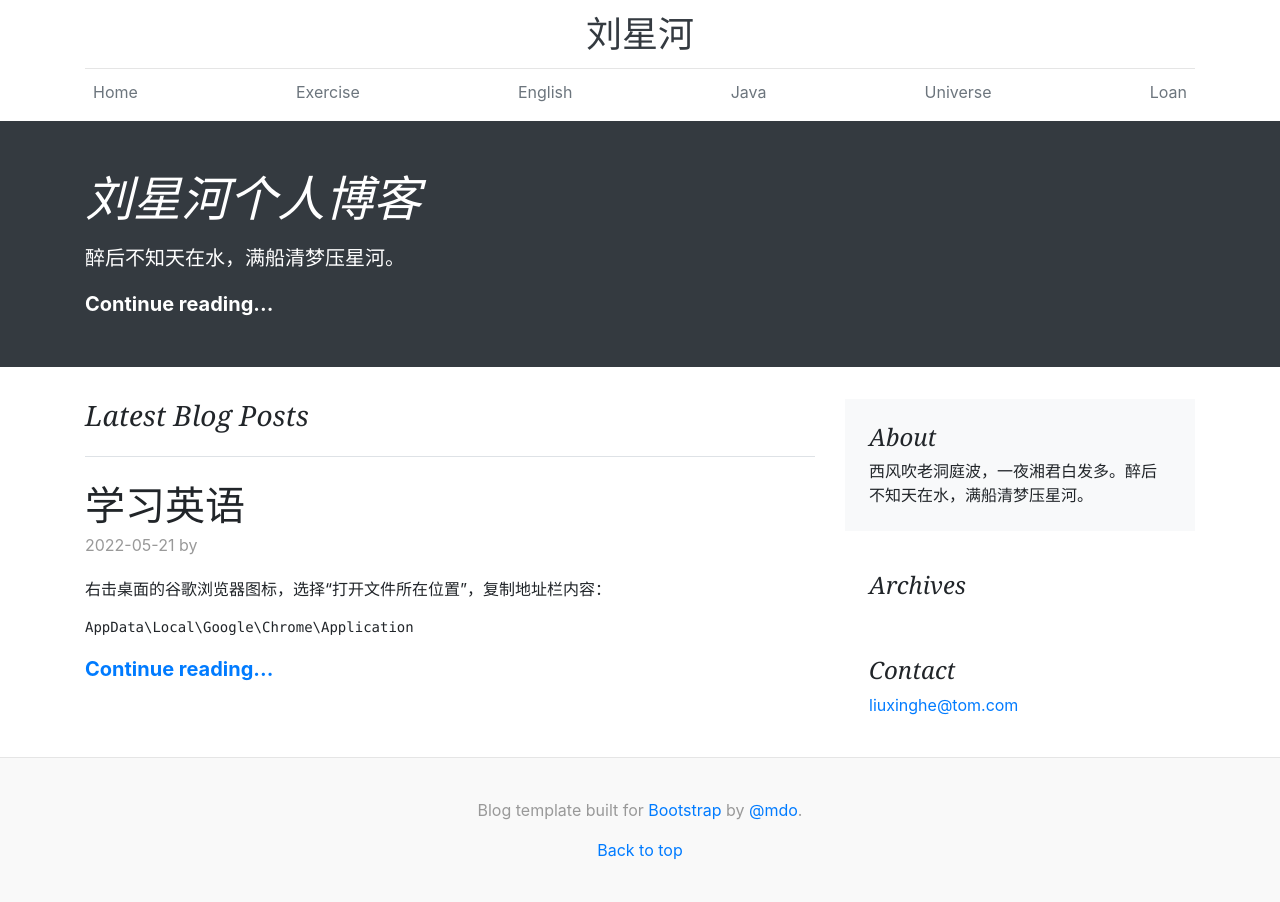
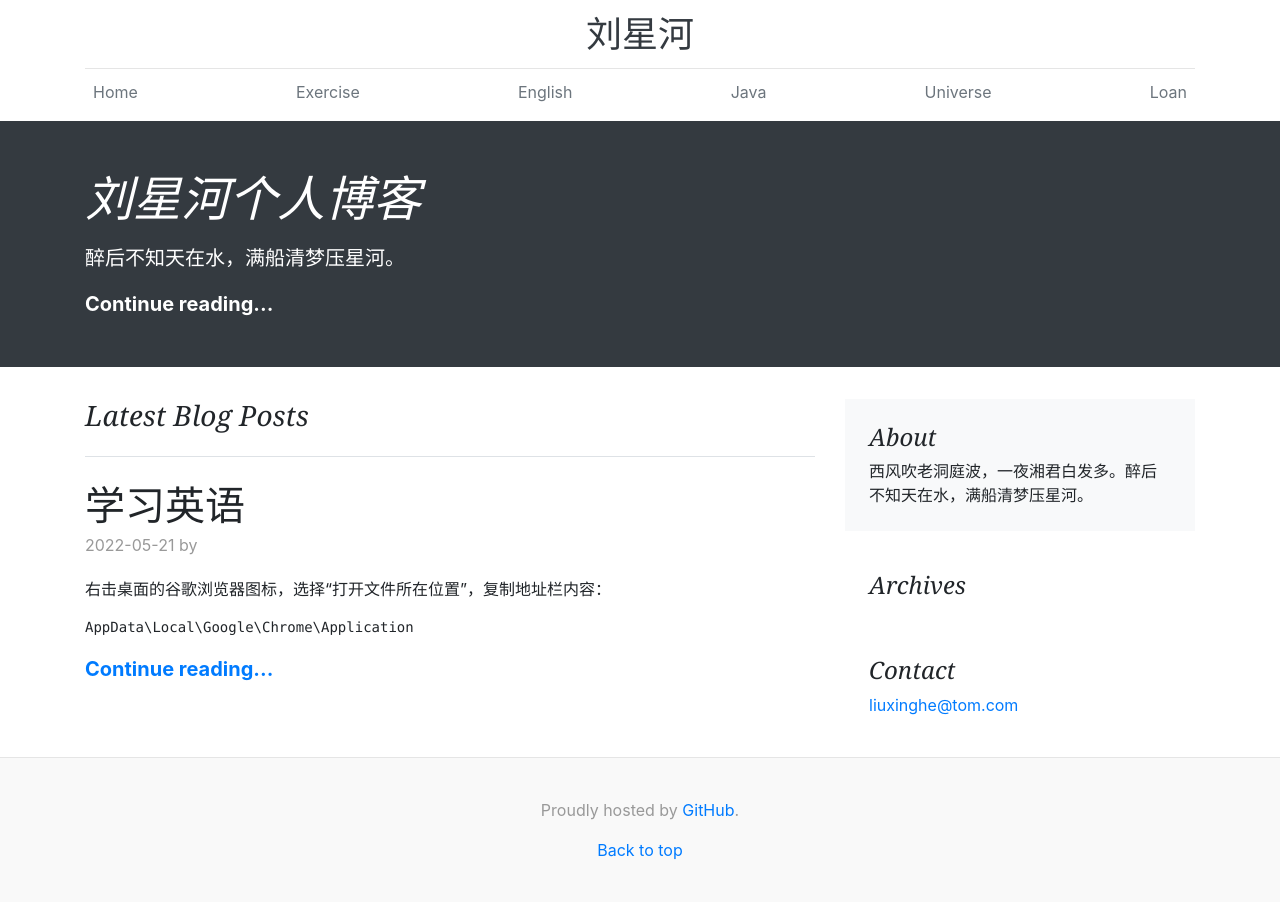
Before and after one commit to liuxinghe/liuxinghe.github.io, a Jekyll site: the page built from index.html, in a window 1280 px wide. Built offline with Jekyll 4.4.1, drawn with Linux system fonts in a browser that asks for light colours; the list of posts is cut into pages by our own code.

Commit message:
layouts and includes

```diff
--- a/_includes/footer.html
+++ b/_includes/footer.html
@@ -1,5 +1,5 @@
 <footer class="blog-footer">
-  <p>Blog template built for <a href="javascript:window.open('https://getbootstrap.com/');">Bootstrap</a> by <a href="javascript:window.open('https://twitter.com/mdo');">@mdo</a>.</p>
+  <p>Proudly hosted by <a href="https://github.com/">GitHub</a>.</p>
   <p>
     <a href="#">Back to top</a>
   </p>
--- a/_layouts/category.html
+++ b/_layouts/category.html
@@ -15,10 +15,10 @@
       </div>
       {% endfor %}
 
-      <nav class="blog-pagination">
+      <!-- <nav class="blog-pagination">
         <a class="btn btn-outline-primary" href="#">Older</a>
         <a class="btn btn-outline-secondary disabled">Newer</a>
-      </nav>
+      </nav> -->
 
     </div>
 
```
